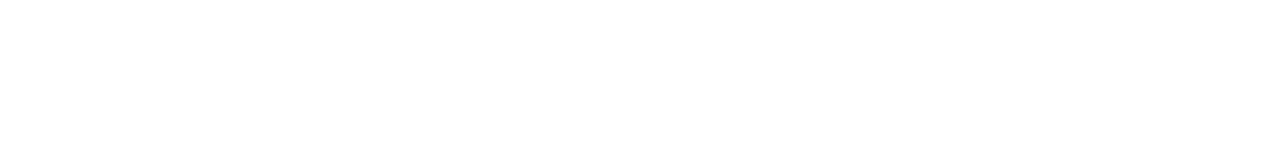
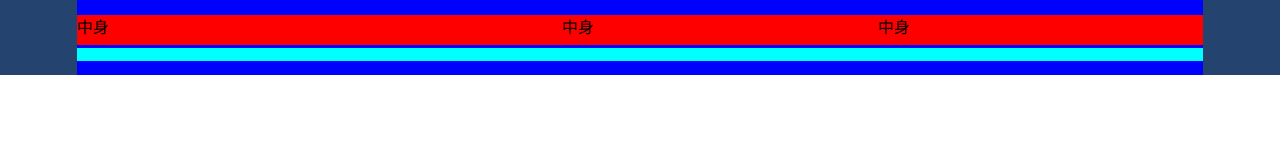
Before and after one commit to haruya3/PR-TIMES-HTML-CSS-, a plain HTML site: page index.html in a window 1280 px wide. Drawn offline with Linux system fonts and the light colour scheme.

Commit message:
create header outline

```diff
--- a/css/style.css
+++ b/css/style.css
@@ -0,0 +1,43 @@
+.header{
+    width: 100%;
+    height: 75px;
+    left: 0px;
+    top: 0px;
+    background-color: #24436F;
+}
+
+.header-container{
+    display: flex;
+    flex-direction: column;
+    align-items: center;
+    background-color: blue;
+    margin: 0 auto;
+    padding: 15px 0 0 0;
+    width: 80%;
+    min-width: 1126px;
+    height: 75px;
+    left: 175px;
+    top: 0px;
+}
+
+.header-small-container{
+    background-color: red;
+    display: grid;
+    grid-template-columns: 485px 316px 288px;
+    width: 80%;
+    min-width: 1126px;
+    height: 30px;
+    left: 0px;
+    top: 13px;
+    border-radius: 0px;
+    margin-bottom: 3px;
+}
+
+.main-header{
+    background-color: aqua;
+    width: 80%;
+    min-width: 1126px;
+    height: 13px;
+    left: 0px;
+    top: 52px;
+}
--- a/index.html
+++ b/index.html
@@ -7,7 +7,21 @@
     </head>
     <body>
         <header class="header">
-
+            <div class="header-container">
+                <div class="header-small-container">
+                    <div class="logo">
+                        中身
+                    </div>
+                    <div class="release">
+                        中身
+                    </div>
+                    <div class="keyword">
+                        中身
+                    </div>
+                </div>
+                <div class="main-header">
+                </div>
+            </div>
         </header>
         <div class="category">
 
```
